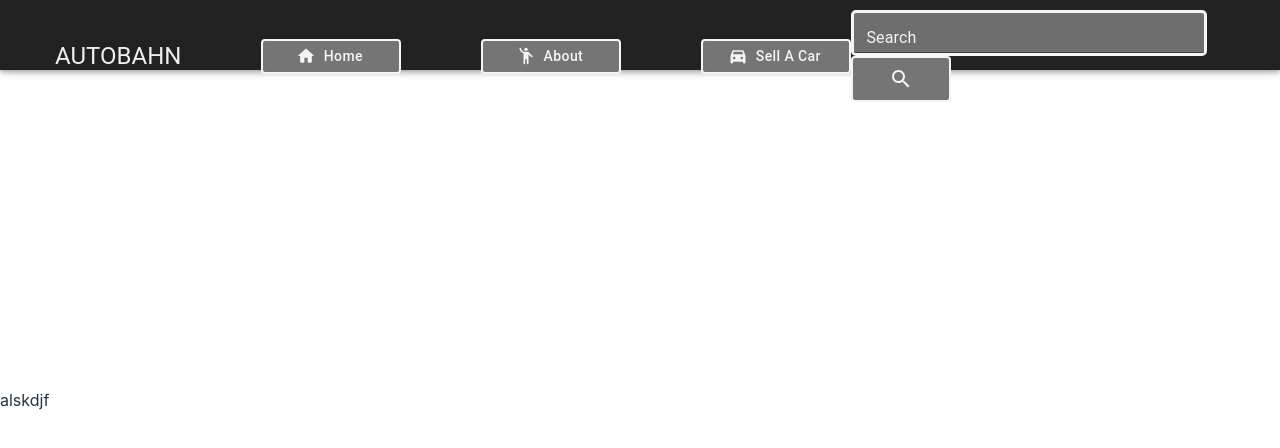
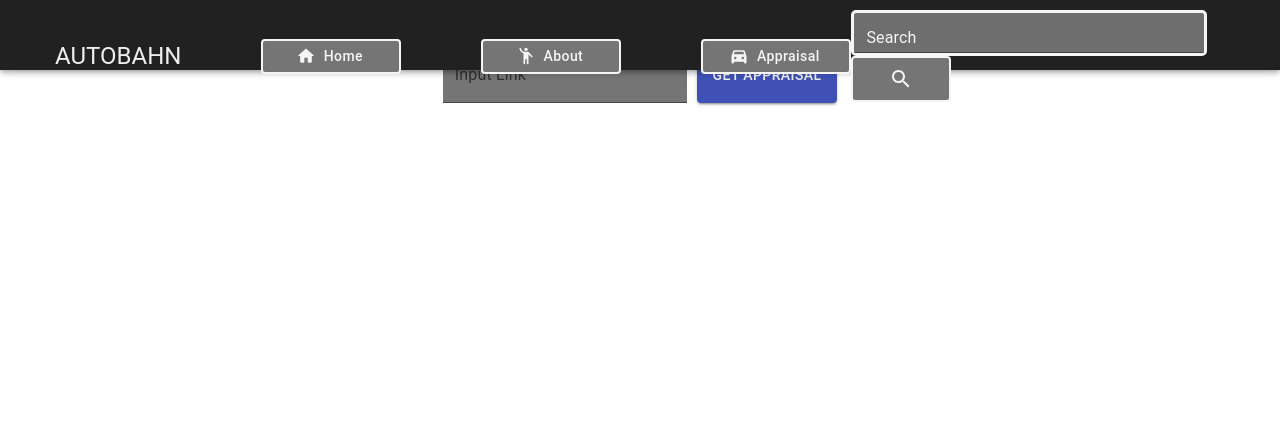
Before and after one commit to jealmonte/autobahn, a React (Vite) app in the folder autobahn/autobahn_app/autobahn_frontend/: page /SellForm in a window 1280 px wide. Shown: the top 448 px of the page. Built offline with nearby package versions, Linux system fonts and the light colour scheme.

Commit message:
Added cards

```diff
--- a/autobahn/autobahn_app/autobahn_frontend/src/App.css
+++ b/autobahn/autobahn_app/autobahn_frontend/src/App.css
@@ -1,3 +1,10 @@
 html, body, #app, #app>div {
-    width: 100%;
+    width: 100vw;
 }
+
+.Appraisal {
+    border-color: aqua;
+    border: 2px solid;
+    border-radius: 2px;
+    width: 400px;
+}
--- /dev/null
+++ b/autobahn/autobahn_app/autobahn_frontend/src/assets/Cards.jsx
@@ -0,0 +1,32 @@
+import * as React from 'react';
+import Card from '@mui/material/Card';
+import CardActions from '@mui/material/CardActions';
+import CardContent from '@mui/material/CardContent';
+import CardMedia from '@mui/material/CardMedia';
+import Button from '@mui/material/Button';
+import Typography from '@mui/material/Typography';
+
+export default function Cards() {
+  return (
+    <Card sx={{ maxWidth: 350, minWidth: 250, maxHeight: 450, minWidth: 350, mt: 13.5, mx: 4, borderRadius: 3 }}>
+      <CardMedia
+        sx={{ height: 140 }}
+        image="/static/images/cards/contemplative-reptile.jpg"
+        title="green iguana"
+      />
+      <CardContent>
+        <Typography gutterBottom variant="h5" component="div">
+          Lizard
+        </Typography>
+        <Typography variant="body2" color="text.secondary">
+          Lizards are a widespread group of squamate reptiles, with over 6,000
+          species, ranging across all continents except Antarctica
+        </Typography>
+      </CardContent>
+      <CardActions>
+        <Button size="small">Share</Button>
+        <Button size="small">Learn More</Button>
+      </CardActions>
+    </Card>
+  );
+}
--- a/autobahn/autobahn_app/autobahn_frontend/src/assets/DistanceDD.jsx
+++ b/autobahn/autobahn_app/autobahn_frontend/src/assets/DistanceDD.jsx
@@ -26,7 +26,7 @@ export default function DistanceDD() {
     <Box>
       <ul style={{paddingLeft:"0px"}}>
       <Button
-        variant="outlined" style={{display: "flex", border: '2px solid', textTransform: 'none', background:'#212121', maxHeight: '40px', minHeight: '40px', minWidth: '100%', maxWidth: '100%'}} sx={{color:'#757575'}} endIcon={<KeyboardArrowDownIcon/>}
+        variant="outlined" style={{display: "flex", border: '2px solid', textTransform: 'none', background:'#212121', maxHeight: '40px', minHeight: '40px', minWidth: '100%', maxWidth: '100%',}} sx={{color:'#eeeeee'}} endIcon={<KeyboardArrowDownIcon/>}
         onClick={handleClick}
       >
         Distance
@@ -35,7 +35,7 @@ export default function DistanceDD() {
       <Menu
         sx={
         { mt: "1px", "& .MuiMenu-paper":
-          { backgroundColor: "#757575", },
+          { backgroundColor: "#eeeeee", },
         }}
         id="price-menu"
         anchorEl={anchorEl}
--- a/autobahn/autobahn_app/autobahn_frontend/src/assets/Home.jsx
+++ b/autobahn/autobahn_app/autobahn_frontend/src/assets/Home.jsx
@@ -1,12 +1,26 @@
 import React from "react";
 import Header from "./Header";
 import SideBar from "./SideBar";
+import Cards from "./Cards";
+import { Stack, Box } from "@mui/material";
 
 function Home() {
     return(
         <>
             <Header />
-            <SideBar />
+            <Stack direction="row" sx={{ width: '100%', overflow: 'hidden' }}>
+                <SideBar />
+                <Box sx={{ display: 'flex', flexWrap: 'wrap', flexGrow: 1 }}>
+                    <Cards />
+                    <Cards />
+                    <Cards />
+                    <Cards />
+                    <Cards />
+                    <Cards />
+                    <Cards />
+                    <Cards />
+                </Box>
+            </Stack>
         </>
     );
 }
--- a/autobahn/autobahn_app/autobahn_frontend/src/assets/MakeDD.jsx
+++ /dev/null
@@ -1,17 +0,0 @@
-import React from "react";
-import { Box, Button } from "@mui/material";
-import KeyboardArrowDownIcon from '@mui/icons-material/KeyboardArrowDown';
-
-function MakeDD() {
-  return (
-    <Box>
-      <ul style={{paddingLeft:"0px"}}>
-      <Button variant="outlined" style={{display: "flex", border: '2px solid', textTransform: 'none', background:'#212121', maxHeight: '40px', minHeight: '40px', minWidth: '100%', maxWidth: '100%'}} sx={{color:'#757575'}} endIcon={<KeyboardArrowDownIcon/>}>
-        Make
-        </Button>
-      </ul>
-    </Box>
-  );
-}
-
-export default MakeDD;
--- a/autobahn/autobahn_app/autobahn_frontend/src/assets/PriceDD.jsx
+++ b/autobahn/autobahn_app/autobahn_frontend/src/assets/PriceDD.jsx
@@ -31,7 +31,7 @@ export default function PriceDD() {
     <Box>
       <ul style={{paddingLeft:"0px"}}>
       <Button
-        variant="outlined" style={{display: "flex", border: '2px solid', textTransform: 'none', background:'#212121', maxHeight: '40px', minHeight: '40px', minWidth: '100%', maxWidth: '100%'}} sx={{color:'#757575'}} endIcon={<KeyboardArrowDownIcon/>}
+        variant="outlined" style={{display: "flex", border: '2px solid', textTransform: 'none', background:'#212121', maxHeight: '40px', minHeight: '40px', minWidth: '100%', maxWidth: '100%'}} sx={{color:'#eeeeee'}} endIcon={<KeyboardArrowDownIcon/>}
         onClick={handleClick}
       >
         Price
@@ -40,7 +40,7 @@ export default function PriceDD() {
       <Menu
         sx={
         { mt: "1px", "& .MuiMenu-paper":
-          { backgroundColor: "#757575", },
+          { backgroundColor: "#eeeeee", },
         }}
         id="price-menu"
         anchorEl={anchorEl}
--- a/autobahn/autobahn_app/autobahn_frontend/src/assets/SellACar.jsx
+++ b/autobahn/autobahn_app/autobahn_frontend/src/assets/SellACar.jsx
@@ -5,7 +5,7 @@ import DirectionsCarFilledRoundedIcon from '@mui/icons-material/DirectionsCarFil
 function SellACar({navigate}){
     return(
         <Button onClick={() => navigate("/SellForm")} variant="outlined" style={{border: '2px solid', textTransform: 'none', background:'#757575', maxHeight: '35px', minHeight: '35px', minWidth: '150px', maxWidth: '150px', lineHeight: 1}} sx={{color:'#f5f5f5'}} startIcon={<DirectionsCarFilledRoundedIcon />}>
-            Sell A Car
+            Appraisal
         </Button>
     );
 }
--- a/autobahn/autobahn_app/autobahn_frontend/src/assets/SellForm.jsx
+++ b/autobahn/autobahn_app/autobahn_frontend/src/assets/SellForm.jsx
@@ -1,17 +1,67 @@
-import React from 'react';
-import { Box } from '@mui/material';
-import Header from './Header';
+import React, { useState } from "react";
+import { TextField, Button, Stack } from "@mui/material";
+import Header from "./Header";
 
 function SellForm() {
-    return(
-        <>
+  const [isSubmitted, setIsSubmitted] = useState(false);
+
+  const handleSubmit = (event) => {
+    event.preventDefault();
+    setTimeout(() => {
+      setIsSubmitted(true);
+    }, 2000);
+  };
+
+  const placeholderStyle = {
+    width: "auto",
+    height: "650px",
+    display: "flex",
+    justifyContent: "center",
+    alignItems: "center",
+  };
+
+  return (
+    <>
+      <Stack className="SellForm" minWidth="100vw" alignItems="center">
         <Header />
-        <Box background="blue">
-
-            <p>alskdjf</p>
-        </Box>
-        </>
-    );
+        <form>
+          <TextField
+            sx={{
+              "& .MuiFilledInput-root": {
+                backgroundColor: "#757575",
+                color: "#f5f5f5",
+              },
+            }}
+            id="filled-basic"
+            label="Input Link"
+            variant="filled"
+          />
+          <Button
+            onClick={handleSubmit}
+            sx={{
+              backgroundColor: "#3f51b5",
+              "&:hover": {
+                backgroundColor: "green", // Set the hover color to green
+              },
+            }}
+            style={{ padding: '15.7px', marginLeft: '10px' }}
+            variant="contained"
+          >
+            Get Appraisal
+          </Button>
+        </form>
+        <div style={placeholderStyle}>
+          {isSubmitted && (
+            <img
+              src="https://cdn.discordapp.com/attachments/1230590359147647028/1231343030343172157/kelleybluebook.png?ex=6625790f&is=6624278f&hm=c5cd841143081a58e6898a22bb76b655c1c6c690f5e9380130756f07996d9e46&"
+              alt="Kelly Blue Books"
+              style={{ width: "100%", height: "auto" }} // Ensure the image fills the placeholder
+            />
+          )}
+        </div>
+      </Stack>
+    </>
+  );
 }
 
 export default SellForm;
--- a/autobahn/autobahn_app/autobahn_frontend/src/assets/SideBar.jsx
+++ b/autobahn/autobahn_app/autobahn_frontend/src/assets/SideBar.jsx
@@ -1,15 +1,13 @@
 import React from 'react';
 import { AppBar, Box } from '@mui/material';
 import DistanceDD from './DistanceDD';
-import MakeDD from './MakeDD';
 import YearDD from './YearDD';
 import PriceDD from './PriceDD';
 
 function SideBar(){
     return(
-        <AppBar style={{border:"1px"}} position='static' sx={{height:'100vh', width:"250px", padding:"30px", paddingTop:"90px"}}>
+        <AppBar style={{border:"1px"}} position='static' sx={{height:'100vh', width:"250px", padding:"30px", paddingTop:"90px", mr: 1}}>
             <DistanceDD />
-            <MakeDD/>
             <YearDD/>
             <PriceDD/>
         </AppBar>
--- a/autobahn/autobahn_app/autobahn_frontend/src/assets/YearDD.jsx
+++ b/autobahn/autobahn_app/autobahn_frontend/src/assets/YearDD.jsx
@@ -26,7 +26,7 @@ export default function YearDD() {
     <Box>
       <ul style={{paddingLeft:"0px"}}>
       <Button
-        variant="outlined" style={{display: "flex", border: '2px solid', textTransform: 'none', background:'#212121', maxHeight: '40px', minHeight: '40px', minWidth: '100%', maxWidth: '100%'}} sx={{color:'#757575'}} endIcon={<KeyboardArrowDownIcon/>}
+        variant="outlined" style={{display: "flex", border: '2px solid', textTransform: 'none', background:'#212121', maxHeight: '40px', minHeight: '40px', minWidth: '100%', maxWidth: '100%'}} sx={{color:'#eeeeee'}} endIcon={<KeyboardArrowDownIcon/>}
         onClick={handleClick}
       >
         Year
@@ -35,7 +35,7 @@ export default function YearDD() {
       <Menu
         sx={
         { mt: "1px", "& .MuiMenu-paper":
-          { backgroundColor: "#757575", },
+          { backgroundColor: "#eeeeee", },
         }}
         id="price-menu"
         anchorEl={anchorEl}
```
Also changed, not shown: autobahn/autobahn_app/autobahn_frontend/src/assets/kelleybluebook.png (added).
